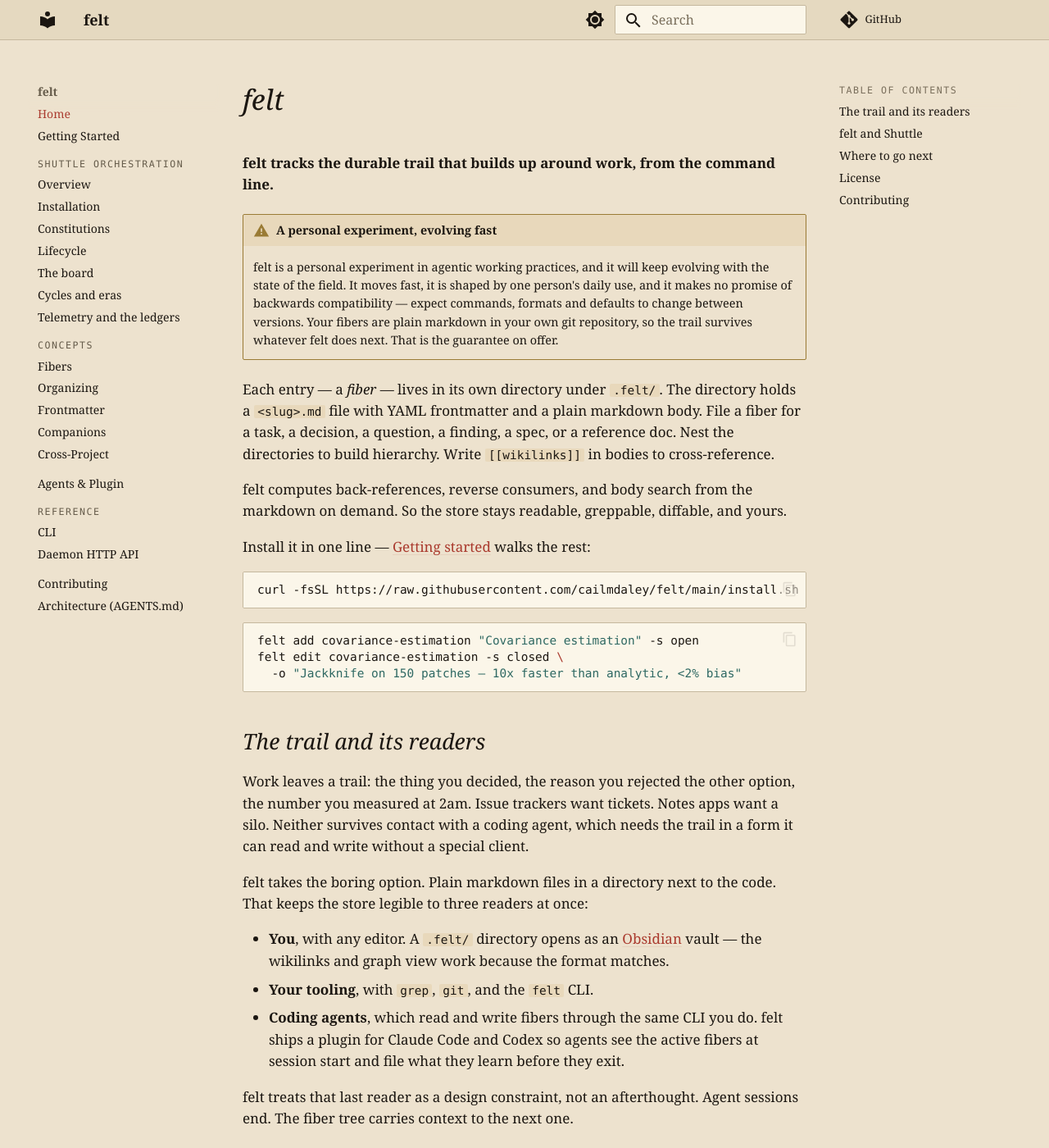
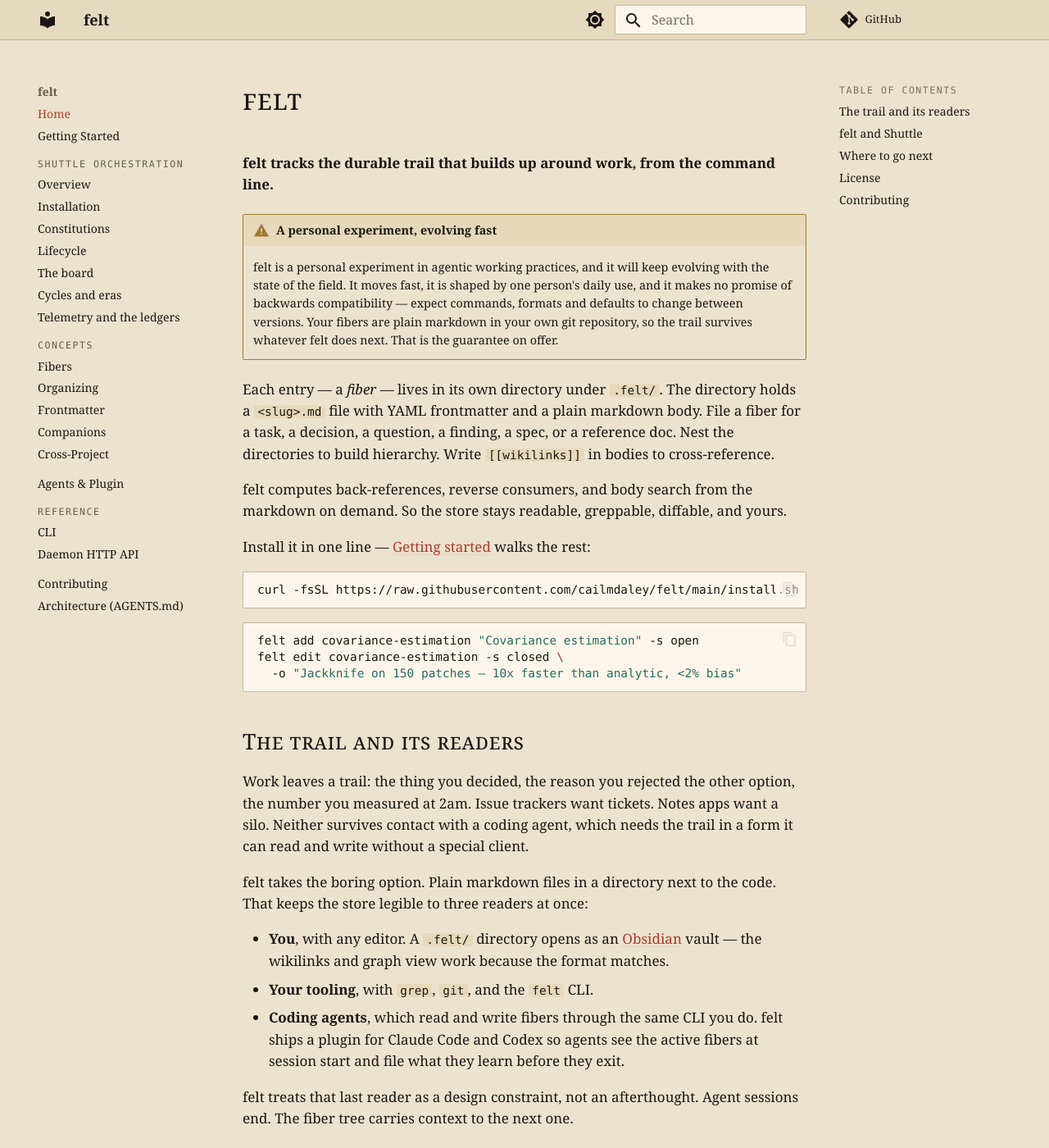
Before and after one commit to cailmdaley/felt, an MkDocs documentation site: the page built from docs/index.md, in a window 1280 px wide and 1400 px high. Shown: the whole window at 82% size. Built offline with MkDocs 1.6.1 and Material for MkDocs 9.7.7, drawn with Linux system fonts in a browser that asks for light colours; comment, search, counter and statistics services are not loaded.

Commit message:
docs: h1/h2 trade italic for small caps
font-variant-caps over text-transform: uppercase, so the leading letter keeps
its full cap height and only the rest reshapes — the drop-cap rhythm survives.
EB Garamond carries true small-cap glyphs where the reader has the font
installed; elsewhere the browser synthesizes them, so the fallback is a
difference of polish, not legibility, matching the page's build-with-no-
network-fetch stance on fonts. Letter-spacing widened slightly, which small
caps' tighter cap-height glyphs need to keep from reading cramped.

Co-Authored-By: Claude Opus 5 <noreply@anthropic.com>
Claude-Session: https://claude.ai/code/session_01MVwBLishiHAtB1kGetg8PU

```diff
--- a/docs/stylesheets/felt.css
+++ b/docs/stylesheets/felt.css
@@ -284,19 +284,27 @@
   line-height: 1.55;
 }
 
-/* The report's hierarchy: italic for the two heading levels that name a
-   section, upright for the ones that name a claim. */
+/* The report's hierarchy: small caps for the two heading levels that name a
+   section, upright for the ones that name a claim. font-variant-caps (not
+   text-transform: uppercase) keeps the leading letter at full cap height and
+   only reshapes the rest — EB Garamond carries true small-cap glyphs (the
+   `smcp` OpenType feature) where the reader has it installed; elsewhere the
+   browser synthesizes them, so the fallback is a difference of polish, not
+   of legibility. The wider tracking is small caps' own rhythm requirement —
+   without it, the tighter cap-height glyphs read as cramped. */
 .md-typeset h1 {
   color: var(--felt-ink);
-  font-style: italic;
+  font-style: normal;
+  font-variant-caps: small-caps;
   font-weight: 500;
-  letter-spacing: normal;
+  letter-spacing: 0.02em;
 }
 
 .md-typeset h2 {
-  font-style: italic;
+  font-style: normal;
+  font-variant-caps: small-caps;
   font-weight: 500;
-  letter-spacing: normal;
+  letter-spacing: 0.02em;
 }
 
 .md-typeset h3,
```
